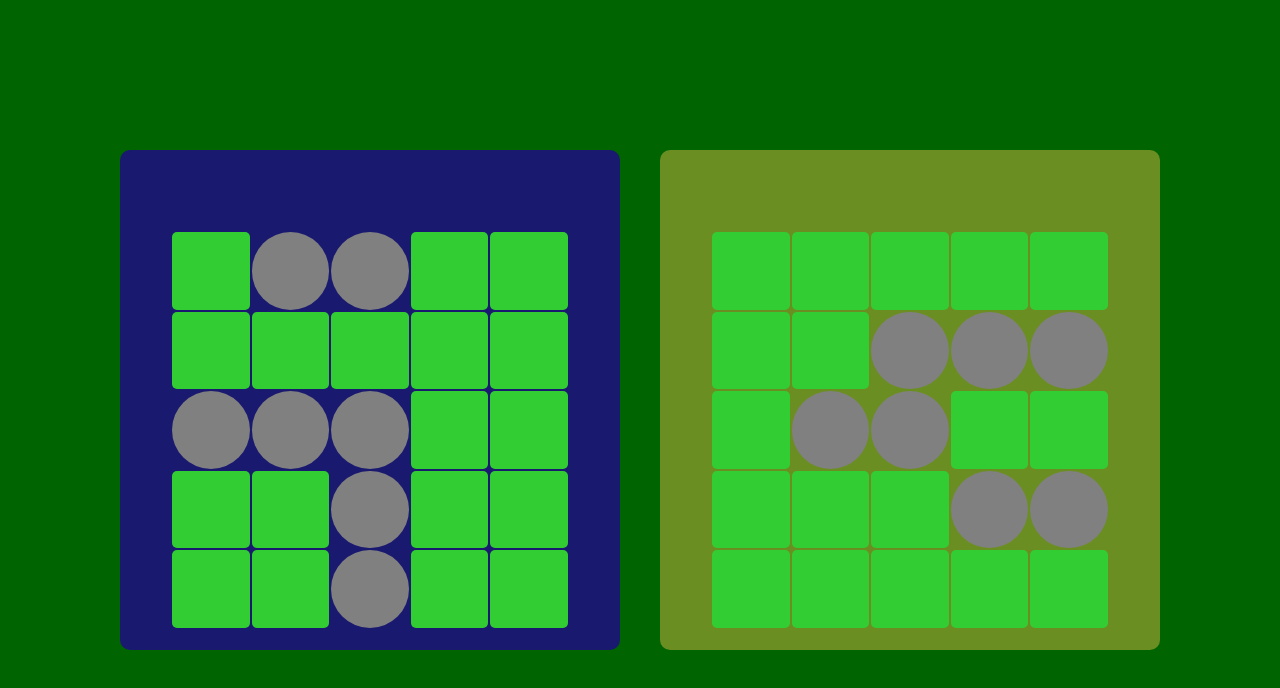
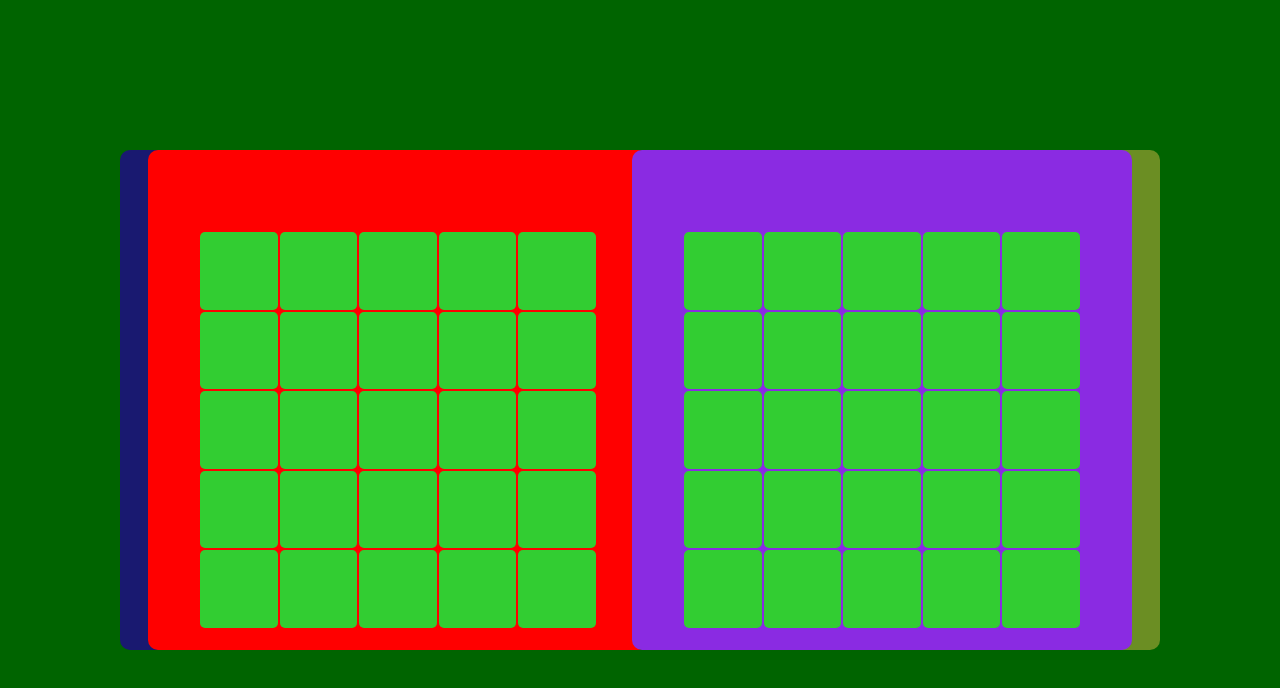
Before and after one commit to carlDguez19/odinBattleship2, a website built with webpack: page src/mainH.html in a window 1280 px wide. Built offline with nearby package versions, Linux system fonts and the light colour scheme.

Commit message:
added the 'hidden' boards that the opponent is going to click on. My idea is to show the players their own board with the layout of their ships and the opponents 'hidden' board that they can click on to choose their attack location. Once this is done the current players board swaps to the 'hidden' board and the opponents true board is revealed to the opponent. This swap happens back and forth until the game concludes. I will add some animations to handle the swapping of boards.

```diff
--- a/src/index.js
+++ b/src/index.js
@@ -21,19 +21,23 @@ import { Player } from "./player";
 const player1 = new Player("real", 5);
 const player2 = new Player("real", 5);
 
-player1.pBoard.placeShip(3,[2,2],1);
-player1.pBoard.placeShip(2,[0,1],"x");
-player1.pBoard.placeShip(2,[2,0],"x");
+player1.pBoard.placeShip(3,[2,3],1);
+player1.pBoard.placeShip(2,[0,1],0);
+player1.pBoard.placeShip(2,[2,0],0);
 
-player2.pBoard.placeShip(3,[1,2],"x");
-player2.pBoard.placeShip(2,[2,1],"y");
-player2.pBoard.placeShip(2,[3,3],"y");
+player2.pBoard.placeShip(3,[1,2],0);
+player2.pBoard.placeShip(2,[2,1],1);
+player2.pBoard.placeShip(2,[3,3],1);
 
 player1.openBoard(".player1Board");
+player1.openBoard(".player1HiddenBoard");
 player2.openBoard(".player2Board");
+player2.openBoard(".player2HiddenBoard");
 
 player1.displayShips(".player1Board");
 player2.displayShips(".player2Board");
 
 player1.clickCell(".player1Board");
+player1.clickCell(".player1HiddenBoard");
 player2.clickCell(".player2Board");
+player2.clickCell(".player2HiddenBoard");
--- a/src/mainH.html
+++ b/src/mainH.html
@@ -7,10 +7,10 @@
   </head>
   <body>
     <div class="gamingArea">
-      <div class="player1Board">
-      </div>
-      <div class="player2Board">
-      </div>
+      <div class="player1Board"></div>
+      <div class="player1HiddenBoard"></div>
+      <div class="player2Board"></div>
+      <div class="player2HiddenBoard"></div>
     </div>
   </body>
 </html>
--- a/src/player.js
+++ b/src/player.js
@@ -34,10 +34,6 @@ export class Player{
                 console.log("clicked cell row: " + rIndex + " col: " + cIndex);
                 this.pBoard.receiveAttack([rIndex,cIndex],this.pBoard.board);
                 this.pBoard.updateHitOrMiss([rIndex,cIndex],table);
-                //using these coords I will receiveAttack then i will...
-                //update board with updateHitOrMiss which will check these coords..
-                    //if value at coords is now 0(zero) then update board to a miss
-                    //else if value at coords is no X then update board to hit.
             }
         });
     }
--- a/src/styles.css
+++ b/src/styles.css
@@ -14,7 +14,9 @@
 }
 
 .player1Board,
-.player2Board {
+.player2Board,
+.player1HiddenBoard,
+.player2HiddenBoard {
   margin: 20px;
   width: 500px;
   height: 500px;
@@ -24,6 +26,21 @@
   border-radius: 10px;
 }
 
+.player1HiddenBoard,
+.player2HiddenBoard {
+  position: absolute;
+}
+
+.player1HiddenBoard {
+  left: 10%;
+  background-color: red;
+}
+
+.player2HiddenBoard {
+  right: 10%;
+  background-color: blueviolet;
+}
+
 .player1Board {
   background-color: midnightblue;
 }
@@ -31,7 +48,8 @@
   background-color: olivedrab;
 }
 
-table{/* added via js in player.js openBoard method */
+table {
+  /* added via js in player.js openBoard method */
   width: 400px;
   height: 400px;
   margin-bottom: 20px;
```
